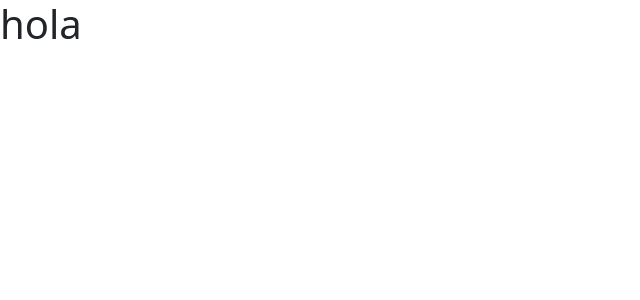
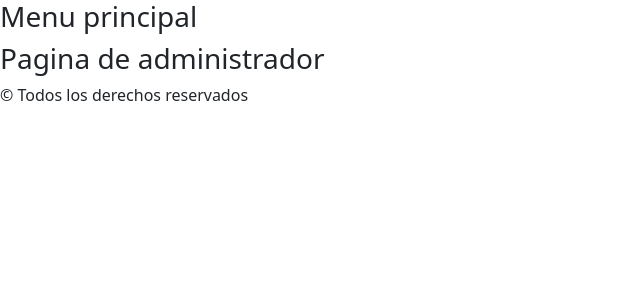
Before and after one commit to Vicopalacio/cafecito, a React (Create React App) app: page /administrar in a window 1280 px wide. Shown: the top 300 px of the page, without its empty margins (0-640 px from the left). Built offline with nearby package versions, Linux system fonts and the light colour scheme.

Commit message:
agregamos varios componentes y el sistema de rutas

```diff
--- a/src/App.jsx
+++ b/src/App.jsx
@@ -1,7 +1,28 @@
+import { BrowserRouter, Routes, Route } from "react-router-dom";
+import Inicio from "./components/views/Inicio";
+import Administrador from "./components/views/Administrador";
+import Error from "./components/views/Error";
+import Menu from "./components/common/Menu";
+import Footer from "./components/common/Footer";
 
 function App() {
   return (
-    <h1>hola</h1>
+    //administrar las rutas
+    <BrowserRouter>
+      {/* aca coloco menu para que aparezca en todas las paginas*/}
+      <Menu></Menu>
+      <Routes>
+        {/* las rutas siempre son Nombre de dominio+ path*/}
+        <Route exact path="/" element={<Inicio></Inicio>}></Route>
+        <Route
+          exact
+          path="/administrar"
+          element={<Administrador></Administrador>}
+        ></Route>
+        <Route path="*" element={<Error></Error>}></Route>
+      </Routes>
+      <Footer></Footer>
+    </BrowserRouter>
   );
 }
 
--- /dev/null
+++ b/src/components/common/Footer.jsx
@@ -0,0 +1,11 @@
+import React from 'react';
+
+const Footer = () => {
+    return (
+        <footer>
+            <p>&copy; Todos los derechos reservados</p>
+        </footer>
+    );
+};
+
+export default Footer;
--- /dev/null
+++ b/src/components/common/Menu.jsx
@@ -0,0 +1,9 @@
+const Menu = () => {
+    return (
+        <div>
+            <h3>Menu principal</h3>
+        </div>
+    );
+};
+
+export default Menu;
--- /dev/null
+++ b/src/components/views/Administrador.jsx
@@ -0,0 +1,7 @@
+const Administrador = () => {
+    return (
+        <h3>Pagina de administrador</h3>
+    );
+};
+
+export default Administrador;
--- /dev/null
+++ b/src/components/views/Error.jsx
@@ -0,0 +1,7 @@
+const Error = () => {
+    return (
+        <h3>Error 404</h3>
+    );
+};
+
+export default Error;
--- /dev/null
+++ b/src/components/views/Inicio.jsx
@@ -0,0 +1,9 @@
+const Inicio = () => {
+    return (
+        <div>
+            <h3>Pagina principal</h3>
+        </div>
+    );
+};
+
+export default Inicio;
```
